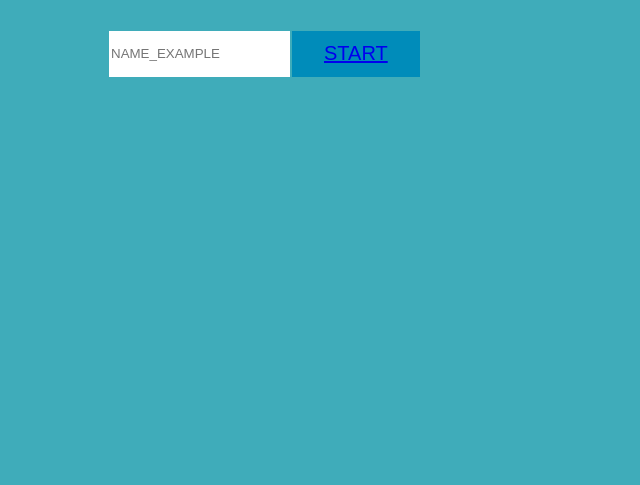
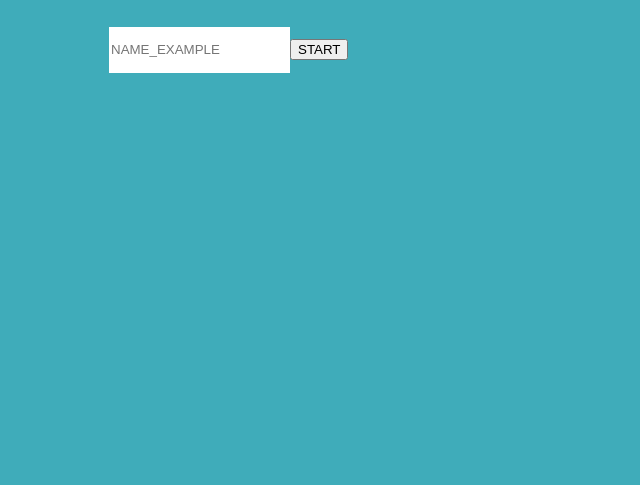
Before and after one commit to Motan17/CRUD-APP_FIXED, a plain HTML site: page regist.html in a window 1280 px wide. Shown: the part 315-800 px from the top of the page, without its empty margins (306-946 px from the left). Drawn offline with Linux system fonts and the light colour scheme.

Commit message:
regist.html

```diff
--- a/regist.html
+++ b/regist.html
@@ -46,7 +46,7 @@
       </div>
     <center>  <div class="input">
         <input type="text" class="button" id="name" name="name" placeholder="NAME_EXAMPLE" required></input>
-    <button class="button2 button22"><a href="daftar.html"> START</a></button>
+    <input type="button" class="tombol tombol2" onclick="location.href='daftar.html'" value="START" />
       </div></center>
     </form>
   </body>
```
